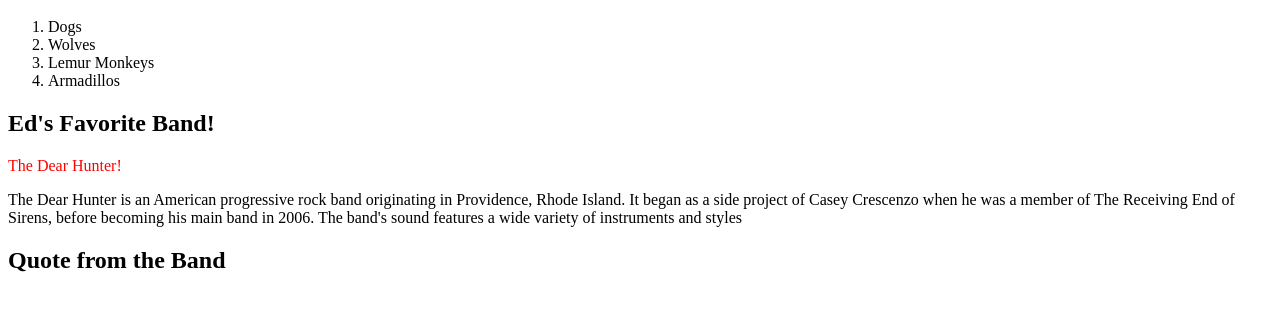
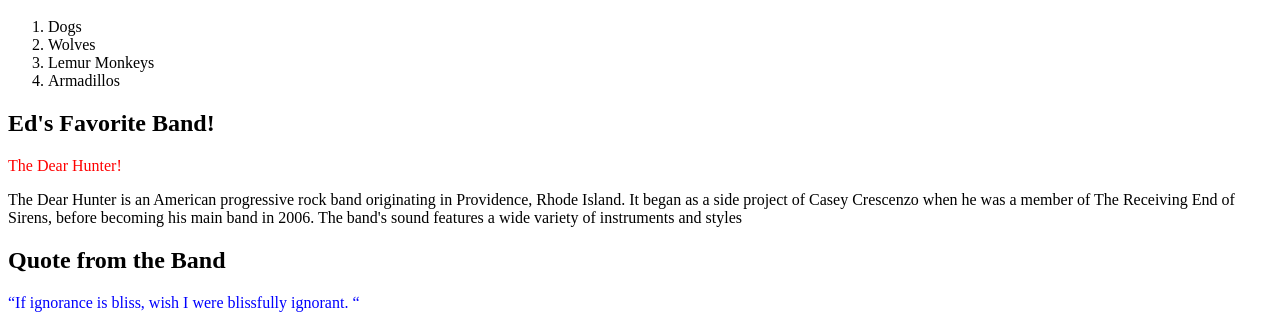
Before and after one commit to edwardpeguero/Class-6-Huw-166, a plain HTML site: page index.html in a window 1280 px wide. Shown: the part 494-822 px from the top of the page. Before the commit the page ends 800 px from the top, so only its background shows below. Drawn offline with Linux system fonts and the light colour scheme.

Commit message:
Update index.html

```diff
--- a/index.html
+++ b/index.html
@@ -31,3 +31,6 @@
 </body>
 <p> The Dear Hunter is an American progressive rock band originating in Providence, Rhode Island. It began as a side project of Casey Crescenzo when he was a member of The Receiving End of Sirens, before becoming his main band in 2006. The band's sound features a wide variety of instruments and styles </P>
   <H2> Quote from the Band </h2>
+<body>
+  <p style="color:Blue;">“If ignorance is bliss, wish I were blissfully ignorant. “</p>
+</body>
```
